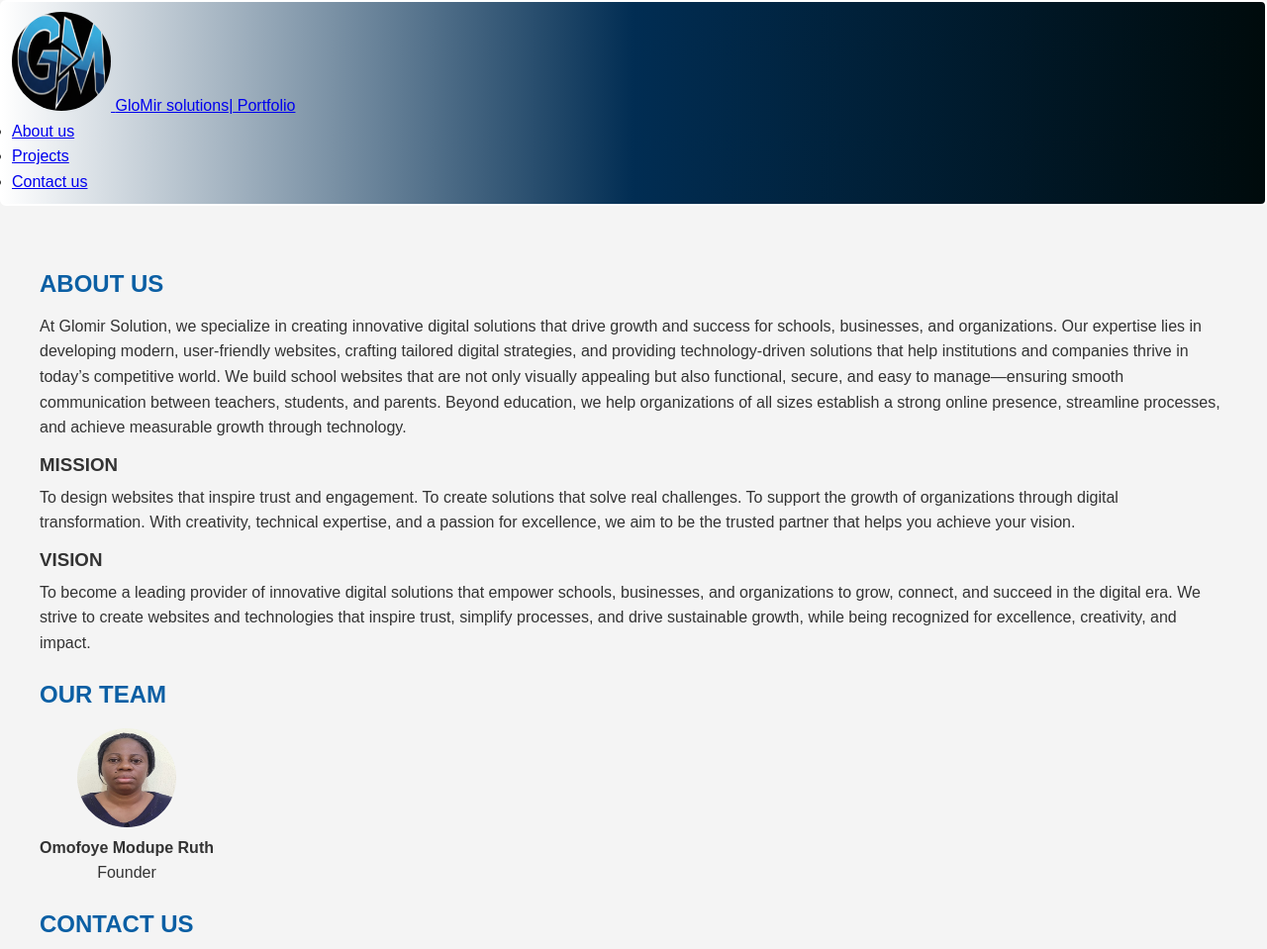
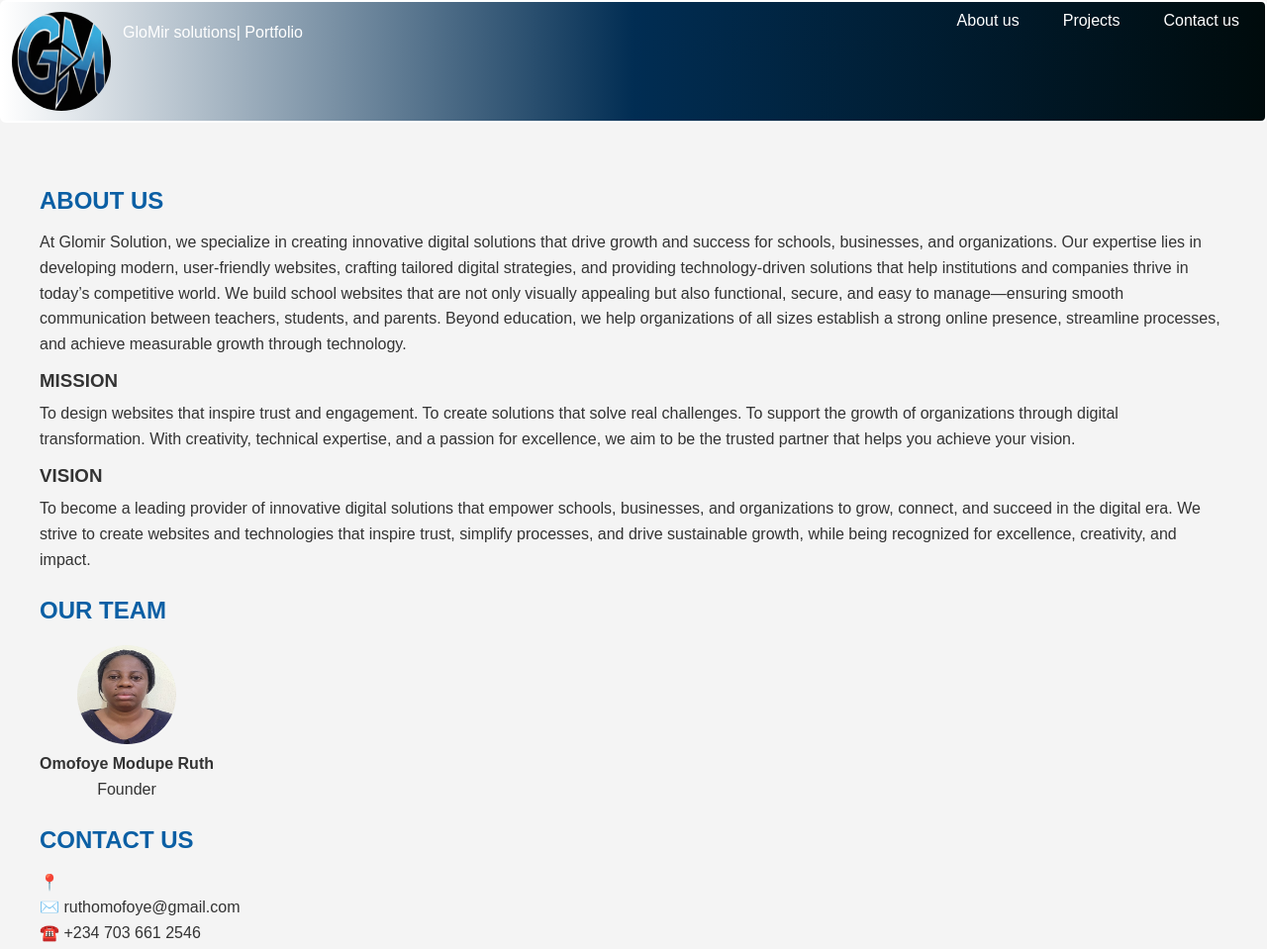
Before and after one commit to G-temmy/b-portfolio, a plain HTML site: page index.html in a window 1280 px wide. Shown: the top 959 px of the page at 99% size. Drawn offline with Linux system fonts and the light colour scheme.

Commit message:
update logo-text

```diff
--- a/index.html
+++ b/index.html
@@ -13,8 +13,9 @@
       <header>
         <a href="#" class="logo" aria-label="Homepage">
           <img src="image/Capture.PNG" class="logo-img" alt="diagram" />
-          <span class="logo-text">GloMir solutions| Portfolio</span>
         </a>
+
+        <span class="logo-text">GloMir solutions| Portfolio</span>
 
         <nav class="nav">
           <ul class="nav-list">
--- a/style.css
+++ b/style.css
@@ -17,17 +17,44 @@ header {
   background: linear-gradient(to right, #fff, #012d53, #000b0c);
   border-radius: 6px;
   padding: 10px;
+  display: flex;
 }
 
 .logo {
   height: 10%;
   width: 100%;
+  display: flex;
 }
 .logo-img {
   width: 100px;
   height: 100px;
   border-radius: 50%;
 }
+.logo-text {
+  text-decoration: none; /* remove underline */
+  color: #fff; /* white text (adjust as needed) */
+  font-weight: 500;
+  padding: 8px 12px;
+}
+
+.nav-list {
+  display: flex; /* puts list items in a row */
+  gap: 20px; /* spacing between items */
+  list-style: none; /* remove bullets */
+  margin: 0; /* remove default margin */
+  padding: 0; /* remove default padding */
+  position: absolute;
+  top: 8px;
+  right: 16px;
+}
+
+.nav-list li a {
+  text-decoration: none; /* remove underline */
+  color: #fff; /* white text (adjust as needed) */
+  font-weight: 500;
+  padding: 8px 12px;
+}
+
 /* Cover */
 .cover {
   position: relative;
```
